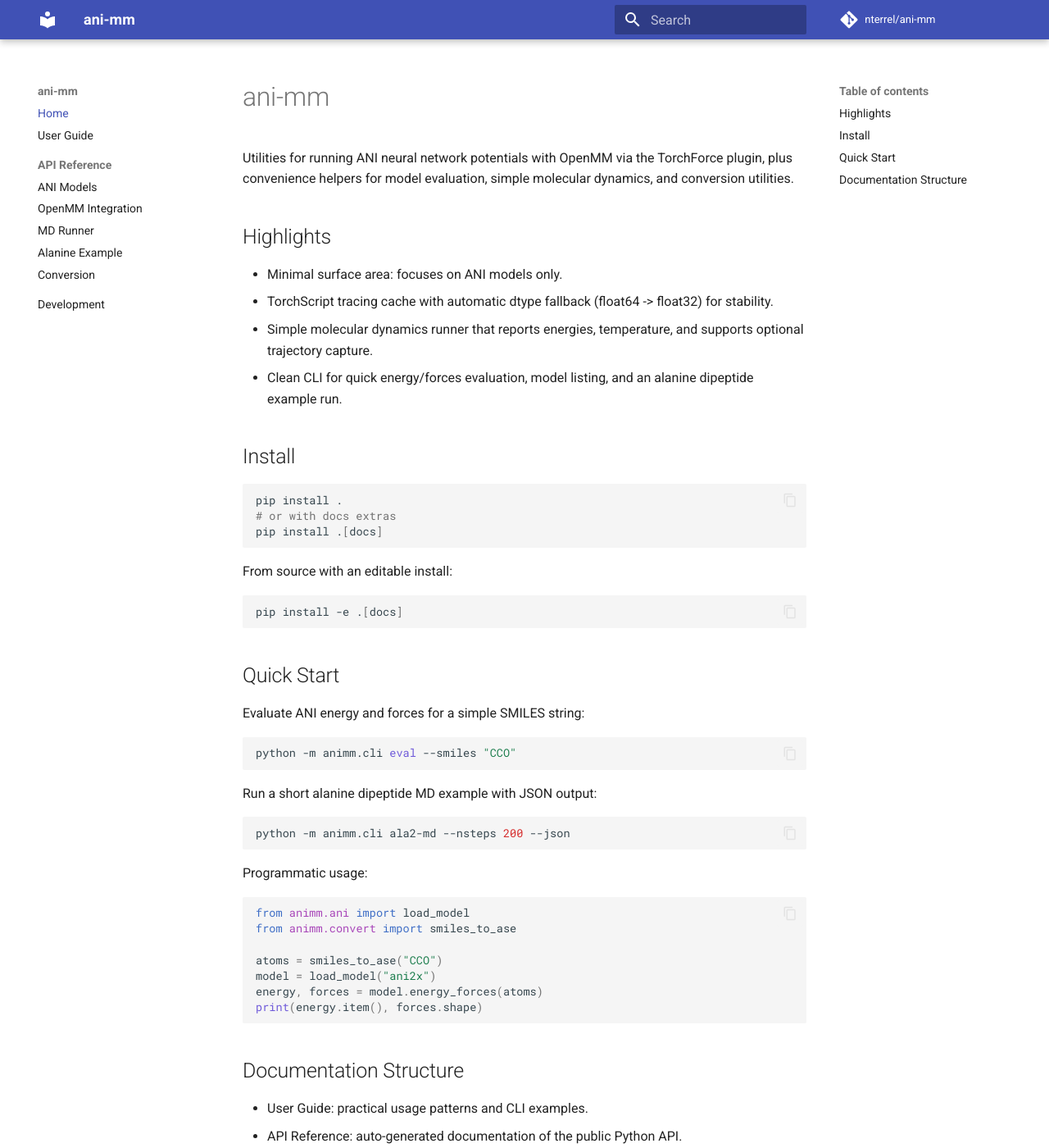
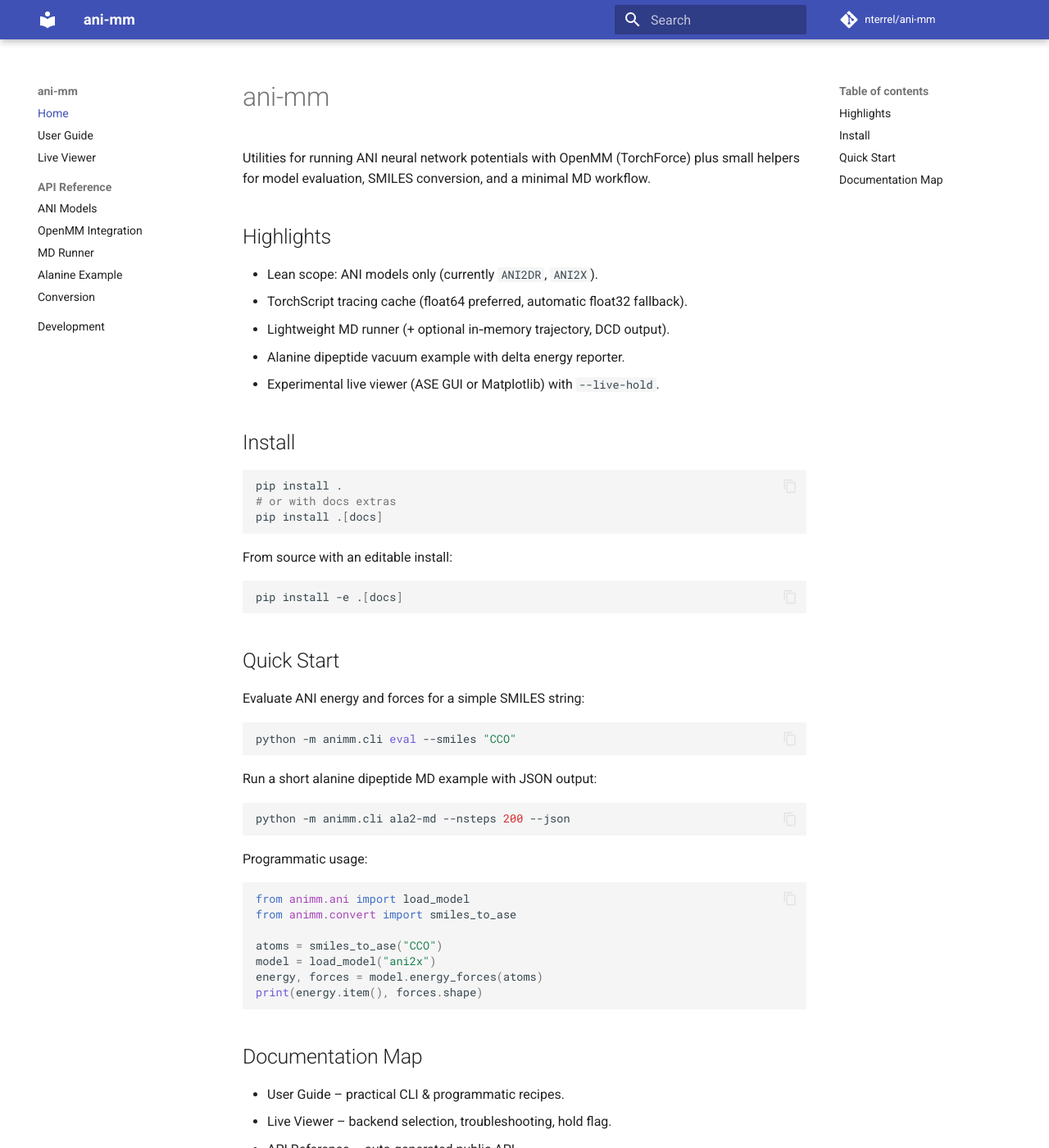
Before and after one commit to nterrel/ani-mm, an MkDocs documentation site: the page built from docs/index.md, in a window 1280 px wide and 1400 px high. Shown: the whole window at 82% size. Built offline with MkDocs 1.6.1 and Material for MkDocs 9.7.7, drawn with Linux system fonts in a browser that asks for light colours; comment, search, counter and statistics services are not loaded; some of the changed text lies outside the part shown.

Commit message:
docs updates

````diff
--- a/docs/index.md
+++ b/docs/index.md
@@ -1,13 +1,14 @@
 # ani-mm
 
-Utilities for running ANI neural network potentials with OpenMM via the TorchForce plugin, plus convenience helpers for model evaluation, simple molecular dynamics, and conversion utilities.
+Utilities for running ANI neural network potentials with OpenMM (TorchForce) plus small helpers for model evaluation, SMILES conversion, and a minimal MD workflow.
 
 ## Highlights
 
-- Minimal surface area: focuses on ANI models only.
-- TorchScript tracing cache with automatic dtype fallback (float64 -> float32) for stability.
-- Simple molecular dynamics runner that reports energies, temperature, and supports optional trajectory capture.
-- Clean CLI for quick energy/forces evaluation, model listing, and an alanine dipeptide example run.
+* Lean scope: ANI models only (currently `ANI2DR`, `ANI2X`).
+* TorchScript tracing cache (float64 preferred, automatic float32 fallback).
+* Lightweight MD runner (+ optional in‑memory trajectory, DCD output).
+* Alanine dipeptide vacuum example with delta energy reporter.
+* Experimental live viewer (ASE GUI or Matplotlib) with `--live-hold`.
 
 ## Install
 
@@ -49,10 +50,11 @@
 print(energy.item(), forces.shape)
 ```
 
-## Documentation Structure
+## Documentation Map
 
-- User Guide: practical usage patterns and CLI examples.
-- API Reference: auto-generated documentation of the public Python API.
-- Development: contributor workflow, testing, and release notes.
+* User Guide – practical CLI & programmatic recipes.
+* Live Viewer – backend selection, troubleshooting, hold flag.
+* API Reference – auto-generated public API.
+* Development – contributor workflow.
 
-See the roadmap in the project README for planned enhancements.
+Roadmap and caveats live in the top-level README.
--- a/mkdocs.yml
+++ b/mkdocs.yml
@@ -8,6 +8,7 @@
 nav:
   - Home: index.md
   - User Guide: user-guide.md
+  - Live Viewer: live-viewer.md
   - API Reference:
       - ANI Models: api/ani.md
       - OpenMM Integration: api/ani_openmm.md
````
Also changed, not shown: CHANGELOG.md (added, +25 -0 lines), README.md (+203 -0 lines), docs/live-viewer.md (added, +81 -0 lines), docs/user-guide.md (+7 -7 lines), 1 other file.
